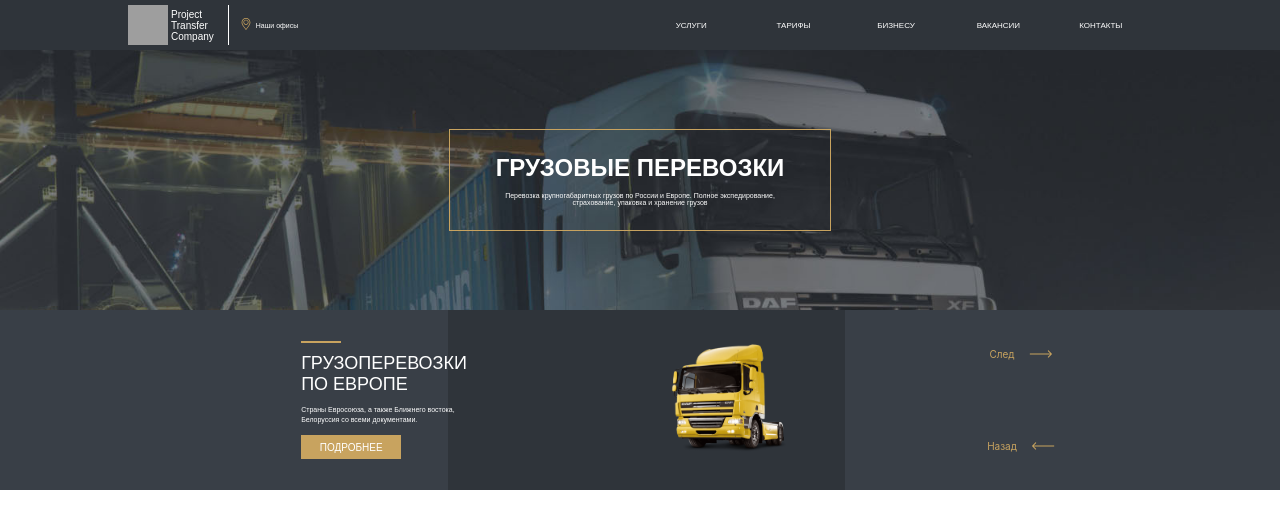
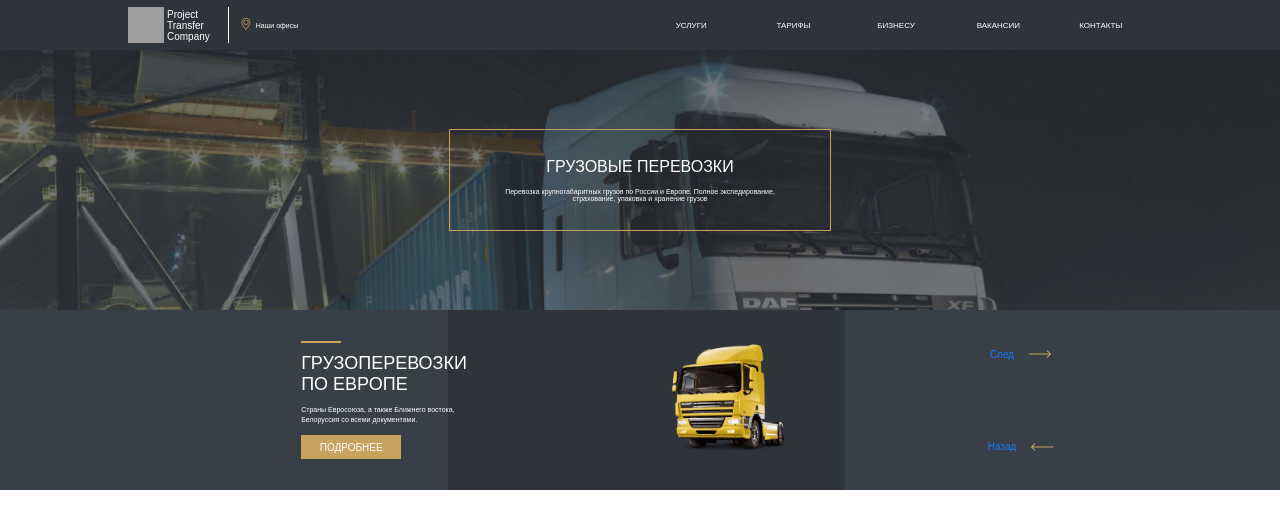
Before and after one commit to YourVieVV/transferCargoFront, a React (Vite) app: page / in a window 1280 px wide. Shown: the top 528 px of the page. Built offline with nearby package versions, Linux system fonts and the light colour scheme; grey boxes are pictures that could not be loaded.

Commit message:
стили main'a в scss

```diff
--- a/src/App.tsx
+++ b/src/App.tsx
@@ -1,6 +1,7 @@
 import React, { FC } from 'react';
 import './globalStyles.scss';
 import * as styleHeader from './components/header/styleHeader.module.scss';
+import * as styleMain from './components/main/styleMain.module.scss';
 import { Header } from '@/components/header';
 import { Main } from '@/components/main';
 
@@ -10,13 +11,7 @@ export const App: FC = () => {
       <header className={styleHeader.header}>
         <Header />
       </header>
-      <main
-        style={{
-          width: '100%',
-          color: '#ffffff',
-          fontFamily: 'sans-serif',
-        }}
-      >
+      <main className={styleMain.main}>
         <Main />
       </main>
     </div>
--- a/src/components/header/styleHeader.module.scss
+++ b/src/components/header/styleHeader.module.scss
@@ -3,8 +3,8 @@
 .header{
   height: 50px;
   width: 100%;
-  background-color: #2f343a;
-  color: #ffffff;
+  background-color: $colorDarkGray;
+  color: $colorWhite;
 
   @include flexBasePack($justifyContent:center);
 }
@@ -29,8 +29,8 @@
 }
 
 .logo {
-  width: 40px;
-  height: 40px;
+  width: 36px;
+  height: 36px;
 }
 
 .logoText {
@@ -81,7 +81,7 @@
   left: 0;
   width: 100%;
   height: 100%;
-  background-color: #C8A35F;
+  background-color: $colorBrown;
   transition: all .5s;
   z-index: -1;
   transform: translateY(100%);
--- a/src/components/main/Main.tsx
+++ b/src/components/main/Main.tsx
@@ -1,6 +1,6 @@
 import { Button } from 'antd';
 import React from 'react';
-import * as styles from './style.module.scss';
+import * as styles from './styleMain.module.scss';
 import { Arrow } from '@/assets/arrow';
 
 export const Main = () => {
@@ -17,132 +17,50 @@ export const Main = () => {
   return (
     <>
       <div className={styles.cargoImage}>
-        <div
-          style={{ width: '80%', display: 'flex', justifyContent: 'center' }}
-        >
-          <div
-            style={{
-              width: '380px',
-              height: '100px',
-              display: 'flex',
-              flexWrap: 'wrap',
-              justifyContent: 'center',
-              alignContent: 'center',
-              gap: '12px',
-              border: 'solid 0.5px #C8A35F',
-            }}
-          >
-            <span
-              style={{
-                height: '26px',
-                fontSize: '24px',
-                textAlign: 'center',
-                fontFamily: 'sans-serif',
-                fontWeight: 'bold',
-              }}
-            >
+        <div className={styles.containerInMain}>
+          <div className={styles.containerCargoText}>
+            <span className={styles.containerCargoBigText}>
               ГРУЗОВЫЕ ПЕРЕВОЗКИ
             </span>
-            <span
-              style={{
-                width: '72%',
-                fontSize: '7px',
-                fontFamily: 'sans-serif',
-                textAlign: 'center',
-              }}
-            >
+            <span className={styles.smallTextInContainerCargo}>
               Перевозка крупногабаритных грузов по России и Европе. Полное
               экспедирование, страхование, упаковка и хранение грузов
             </span>
           </div>
         </div>
       </div>
-      <div
-        className={styles.bgColorGradient}
-        style={{ height: '180px', display: 'flex', justifyContent: 'center' }}
-      >
-        <div
-          style={{
-            display: 'flex',
-            flexWrap: 'wrap',
-            height: '100%',
-            width: '80%',
-          }}
-        >
-          <div
-            style={{
-              width: '50%',
-              display: 'flex',
-              placeContent: 'center',
-              flexDirection: 'column',
-              alignContent: 'center',
-              flexWrap: 'wrap',
-              gap: '10px',
-            }}
-          >
-            <div
-              style={{
-                backgroundColor: '#C8A35F',
-                width: '40px',
-                height: '2px',
-              }}
-            />
-            <span
-              style={{
-                fontSize: '18px',
-                textAlign: 'left',
-                fontFamily: 'sans-serif',
-              }}
-            >
+      <div className={styles.bgGradientMoreDetails}>
+        <div className={styles.containerMoreDetails}>
+          <div className={styles.leftSideBlockMoreDetails}>
+            <div className={styles.featureMoreDetails} />
+            <span className={styles.bigTextMoreDetails}>
               ГРУЗОПЕРЕВОЗКИ
               <br />
               ПО ЕВРОПЕ
             </span>
-            <span style={{ fontSize: '7px', lineHeight: '10px' }}>
+            <span className={styles.smallTextMoreDetails}>
               Страны Евросоюза, а также Ближнего востока,
               <br />
               Белоруссия со всеми документами.
             </span>
             <Button
-              style={{
-                backgroundColor: '#C8A35F',
-                boxShadow: 'none',
-                borderRadius: '0px',
-                width: '100px',
-                fontFamily: 'sans-serif',
-                fontSize: '10px',
-              }}
-              size={'small'}
+              className={styles.buttonMoreDetails}
+              size="small"
               type="primary"
             >
               ПОДРОБНЕЕ
             </Button>
           </div>
-          <div
-            style={{
-              width: '50%',
-              display: 'flex',
-              alignItems: 'center',
-              flexWrap: 'wrap',
-              color: '#C8A35F',
-            }}
-          >
-            <div style={{ width: '50%' }}>
+          <div className={styles.rightSideBlockMoreDetails}>
+            <div className={styles.containerImagesMoreDetails}>
               {arrayTransferImages.map((item, index) => (
                 <div key={index}>{item}</div>
               ))}
             </div>
-            <div
-              style={{
-                display: 'flex',
-                flexDirection: 'column',
-                gap: '60px',
-                width: '50%',
-              }}
-            >
+            <div className={styles.containerArrowMoreDetails}>
               <Button
                 type="link"
-                style={{ color: '#C8A35F', fontSize: '10px' }}
+                className={styles.buttonArrow}
                 icon={<Arrow />}
                 iconPosition={'end'}
               >
@@ -150,7 +68,7 @@ export const Main = () => {
               </Button>
               <Button
                 type="link"
-                style={{ color: '#C8A35F', fontSize: '10px' }}
+                className={styles.buttonArrow}
                 icon={<Arrow turn={180} />}
                 iconPosition={'end'}
               >
--- a/src/components/main/style.module.scss
+++ /dev/null
@@ -1,19 +0,0 @@
-.cargoImage {
-  display: flex;
-  justify-content: center;
-  align-items: center;
-  height: 260px;
-  background-size: cover;
-  background-image: url('../../../public/cargoBackground.jpg');
-  background-repeat:no-repeat;
-}
-
-.bgColorGradient{
-  background:
-          linear-gradient(
-                  to left,
-                  #393f47 34%,
-                  #2f343a 34% 65%,
-                  #393f47 65% 100%,
-  );
-}
--- /dev/null
+++ b/src/components/main/styleMain.module.scss
@@ -0,0 +1,115 @@
+@import "src/usedEverywhereStyles.module";
+
+.cargoImage {
+  display: flex;
+  justify-content: center;
+  align-items: center;
+  height: 260px;
+  background-size: cover;
+  background-image: url('../../../public/cargoBackground.jpg');
+  background-repeat:no-repeat;
+}
+
+.bgGradientMoreDetails{
+  height: 180px;
+  background:
+          linear-gradient(
+                  to left,
+                  $colorLightGray 34%,
+                  $colorDarkGray 34% 65%,
+                  $colorLightGray 65% 100%,
+  );
+
+  @include flexBasePack($justifyContent:center);
+}
+
+.main {
+  width: 100%;
+  font-family: sans-serif;
+
+  @include getColor($colorWhite)
+}
+
+.containerInMain {
+  width: 80%;
+
+  @include flexBasePack($justifyContent:center);
+}
+
+.containerCargoText {
+  width: 380px;
+  height: 100px;
+  border: solid 0.5px $colorBrown;
+
+  @include flexBasePack($justifyContent:center, $flexWrap:wrap, $alignContent:center, $gap:12px);
+}
+
+.bigTextInContainerCargo {
+  height: 26px;
+
+  @include textTheme($fontSize:24px, $textAlign:center, $fontWeight:bold);
+}
+
+.smallTextInContainerCargo {
+  width: 72%;
+
+  @include textTheme($fontSize:7px, $textAlign:center);
+}
+
+.containerMoreDetails {
+  width: 80%;
+  height: 100%;
+
+  @include flexBasePack($flexWrap:wrap);
+}
+
+.leftSideBlockMoreDetails {
+  width: 50%;
+
+  @include flexBasePack($flexWrap:wrap, $gap:10px, $alignContent:center, $flexDirection:column, $placeContent:center);
+}
+
+.featureMoreDetails {
+  width: 40px;
+  height: 2px;
+  background-color: $colorBrown;
+
+}
+
+.bigTextMoreDetails {
+  @include textTheme($fontSize:18px, $textAlign:left);
+}
+.smallTextMoreDetails {
+  @include textTheme($fontSize:7px, $lineHeight:10px);
+}
+
+.buttonMoreDetails {
+  width: 100px;
+  box-shadow: none;
+  border-radius: 0;
+  background-color: $colorBrown;
+
+  @include textTheme();
+}
+
+.rightSideBlockMoreDetails {
+  width: 50%;
+  color: $colorBrown;
+
+  @include flexBasePack($flexWrap:wrap, $alignItems:center);
+}
+
+.containerImagesMoreDetails {
+  width: 50%;
+}
+
+.containerArrowMoreDetails {
+  width: 50%;
+
+  @include flexBasePack($flexDirection:column, $gap:60px);
+}
+
+.buttonArrow {
+  color: $colorBrown;
+  @include textTheme();
+}
--- a/src/usedEverywhereStyles.module.scss
+++ b/src/usedEverywhereStyles.module.scss
@@ -1,6 +1,11 @@
 $absent:'';
+$colorWhite:#ffffff;
+$colorBrown:#C8A35F;
+$colorDarkGray:#2f343a;
+$colorLightGray:#393f47;
 
-@mixin flexBasePack($justifyContent:$absent, $alignItems:$absent, $alignContent:$absent, $gap:$absent){
+@mixin flexBasePack($justifyContent:$absent, $alignItems:$absent, $alignContent:$absent,
+  $flexWrap:$absent, $gap:$absent, $flexDirection:$absent, $placeContent:$absent){
   display: flex;
 
   @if $justifyContent != $absent {
@@ -12,16 +17,35 @@ $absent:'';
   @if $alignContent != $absent {
     align-content: $alignContent;
   }
+  @if $flexWrap != $absent {
+    flex-wrap: $flexWrap;
+  }
   @if $gap != $absent {
     gap: $gap;
   }
+  @if $flexDirection != $absent {
+    flex-direction: $flexDirection;
+  }
+  @if $placeContent != $absent {
+    place-content: $placeContent;
+  }
 }
 
-@mixin textTheme($fontSize:10px, $fontWeight:$absent) {
+@mixin textTheme($fontSize:10px, $fontWeight:$absent, $textAlign:$absent, $lineHeight:$absent) {
   font-family: sans-serif;
   font-size: $fontSize;
 
   @if $fontWeight != $absent {
     font-weight: $fontWeight;
   }
+  @if $textAlign != $absent {
+    text-align: $textAlign;
+  }
+  @if $lineHeight != $absent {
+    line-height: $lineHeight;
+  }
 }
+
+@mixin getColor($color) {
+  color:$color
+}
```
